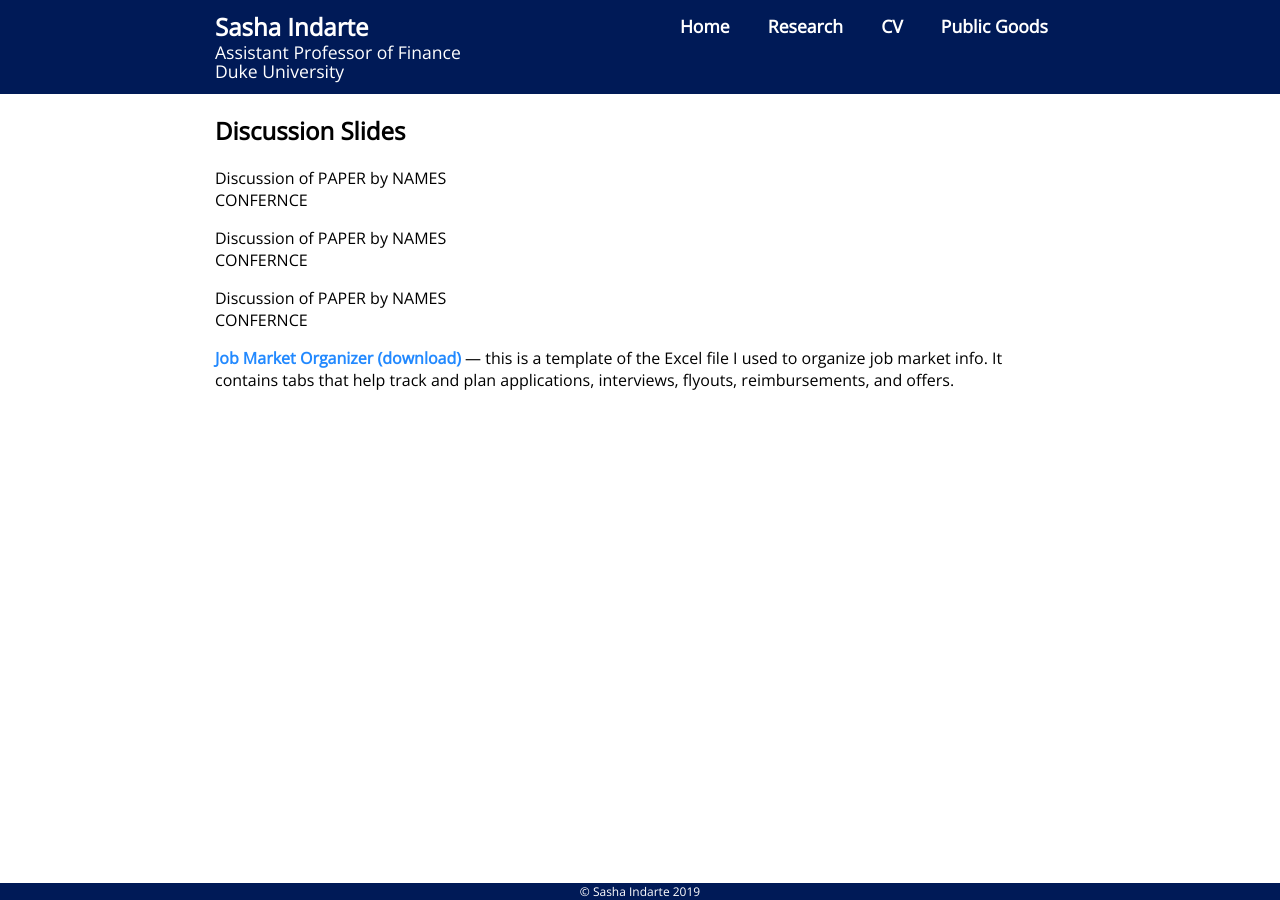
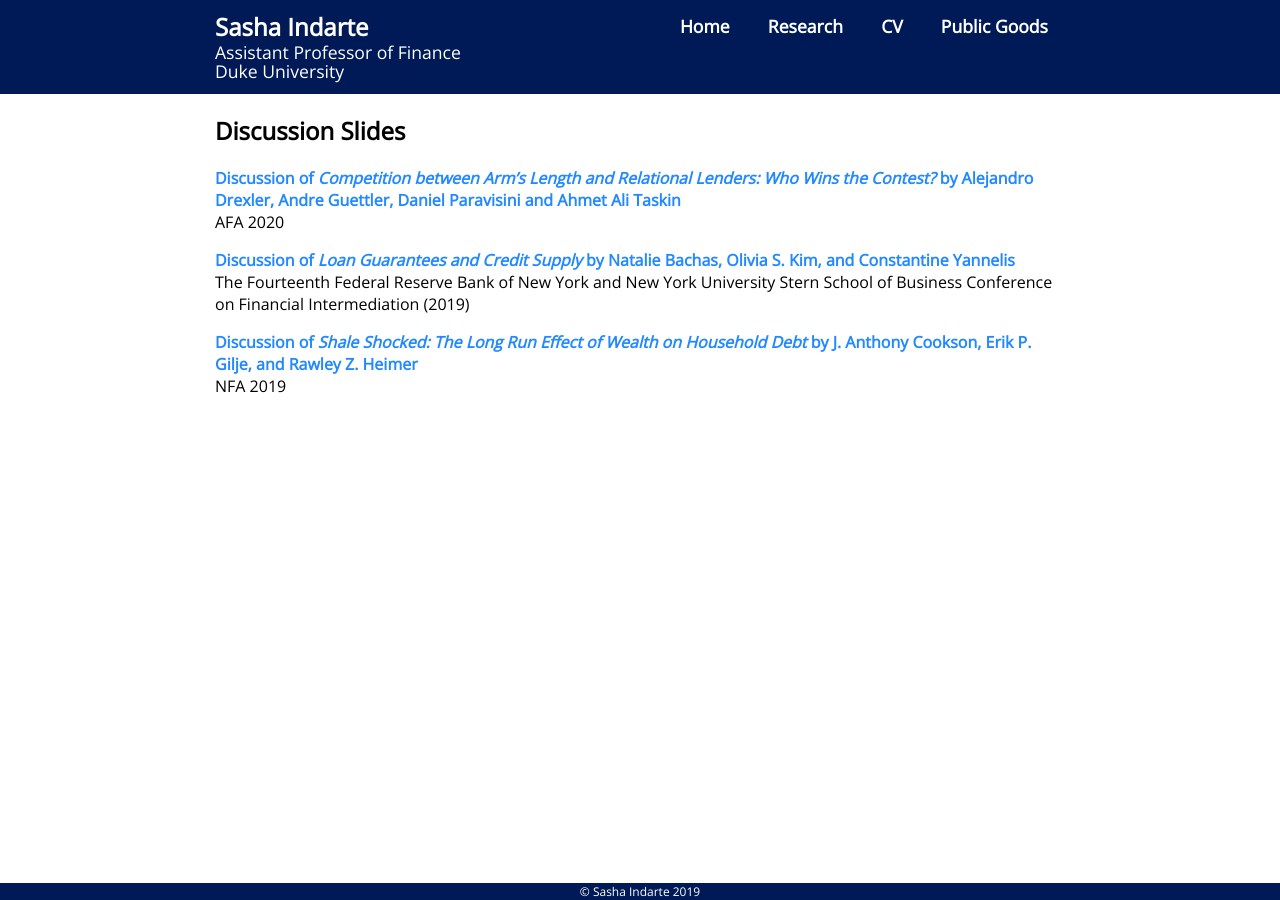
Before and after one commit to sashaindarte/sashaindarte.github.io, a Jekyll site: the page built from discussions/index.html, in a window 1280 px wide. Built offline with Jekyll 4.4.1, drawn with Linux system fonts in a browser that asks for light colours.

Commit message:
added slide links

```diff
--- a/discussions/index.html
+++ b/discussions/index.html
@@ -9,27 +9,23 @@ title: Sasha Indarte - Discussions
 
     		<h2>Discussion Slides</h2>
 
-    <p>Discussion of PAPER by NAMES
+		<p> <a href = "https://sashaindarte.github.io/discussions/sasha%20-%20DISCUSSION%20bank%20comp.pdf">
+			Discussion of <i>Competition between Arm’s Length and Relational Lenders: Who Wins the Contest?</i> by Alejandro Drexler, Andre Guettler, Daniel Paravisini and Ahmet Ali Taskin </a>
 			<br>
-      CONFERNCE
+			AFA 2020
 		</p>
 
-    <p>Discussion of PAPER by NAMES
+		<p> <a href = "https://sashaindarte.github.io/discussions/sasha%20-%20loan%20notch%20DISCUSSION.pdf">
+			Discussion of <i>Loan Guarantees and Credit Supply</i> by Natalie Bachas, Olivia S. Kim, and Constantine Yannelis </a>
 			<br>
-      CONFERNCE
+			The Fourteenth Federal Reserve Bank of New York and New York University Stern School of Business Conference on Financial Intermediation (2019)
 		</p>
 
-    <p>Discussion of PAPER by NAMES
+		<p> <a href = "https://sashaindarte.github.io/discussions/indarte_NFA_discussion.pdf">
+			Discussion of <i>Shale Shocked: The Long Run Effect of Wealth on Household Debt</i> by J. Anthony Cookson, Erik P. Gilje, and Rawley Z. Heimer </a>
 			<br>
-      CONFERNCE
+			NFA 2019
 		</p>
-
-		<p><a href = "/public_goods/job_tracker_template.xlsx">Job Market Organizer (download)</a> &mdash; this is a template of the Excel file I used to organize job market info. It contains tabs that help track and plan applications, interviews, flyouts, reimbursements, and offers. </p>
-
-
-		<!-- Programming Resources -->
-
-		<!-- Data -->
 
 	</div>
   </div>
```
Lines whose indentation alone changed are shown as unchanged.
